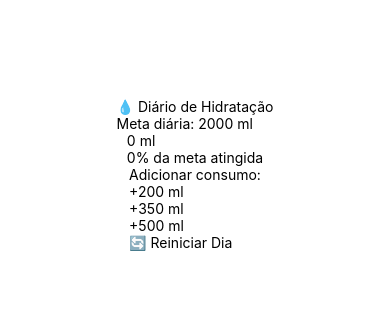
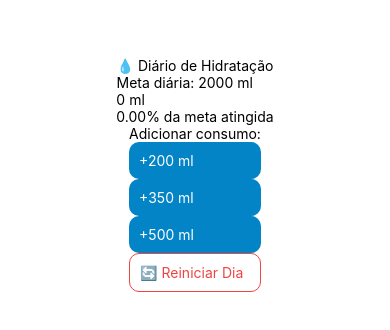
Before and after one commit to migueldinois/diario-hidratacao, a React Native app: screen / in a window 390 px wide. Shown: the part 248-578 px from the top of the page. Built offline with nearby package versions, Linux system fonts and the light colour scheme.

Commit message:
feat: estilizar botões de ação e formatar exibição de progresso de água

```diff
--- a/src/components/ActionsButtons.jsx
+++ b/src/components/ActionsButtons.jsx
@@ -1,20 +1,45 @@
 import { StyleSheet, Text, View, Pressable } from 'react-native';
+import COLORS from '../constants/colors';
+
 export function ActionButtons({ onAddWater, onReset }) {
     return (
         <View>
             <Text>Adicionar consumo:</Text>
-            <Pressable onPress={() => onAddWater(200)}>
-                <Text>+200 ml</Text>
+            <Pressable style={styles.botaoAddWater} onPress={() => onAddWater(200)}>
+                <Text style={styles.textBotaoAddWater}>+200 ml</Text>
             </Pressable>
-            <Pressable onPress={() => onAddWater(350)}>
-                <Text>+350 ml</Text>
+            <Pressable style={styles.botaoAddWater} onPress={() => onAddWater(350)}>
+                <Text style={styles.textBotaoAddWater}>+350 ml</Text>
             </Pressable>
-            <Pressable onPress={() => onAddWater(500)}>
-                <Text>+500 ml</Text>
+            <Pressable style={styles.botaoAddWater} onPress={() => onAddWater(500)}>
+                <Text style={styles.textBotaoAddWater}>+500 ml</Text>
             </Pressable>
-            <Pressable onPress={onReset}>
-                <Text>🔄 Reiniciar Dia</Text>
+            <Pressable style={styles.botaoReset} onPress={onReset}>
+                <Text style={styles.textBotaoReset}>🔄 Reiniciar Dia</Text>
             </Pressable>
         </View>
     )
 }
+
+const styles = StyleSheet.create({
+    botaoAddWater: {
+        padding: 10,
+        backgroundColor: COLORS.primary,
+        borderRadius: 10,
+    },
+    textBotaoAddWater: {
+        color: COLORS.white
+    },
+
+    botaoReset: {
+        padding: 10,
+        backgroundColor: COLORS.white,
+        borderRadius: 10,
+        borderWidth: 1,
+        borderColor: COLORS.danger,
+    },
+    textBotaoReset: {
+        color: COLORS.danger
+    }
+
+})
--- a/src/components/WaterProgress.jsx
+++ b/src/components/WaterProgress.jsx
@@ -4,6 +4,6 @@ export function WaterProgress({META, consumo}) {
     return (
         <View>
             <Text>{consumo} ml</Text>
-            <Text>{(consumo / META) * 100}% da meta atingida</Text>
+            <Text>{((consumo / META) * 100).toFixed(2)}% da meta atingida</Text>
         </View>)
 }
```
